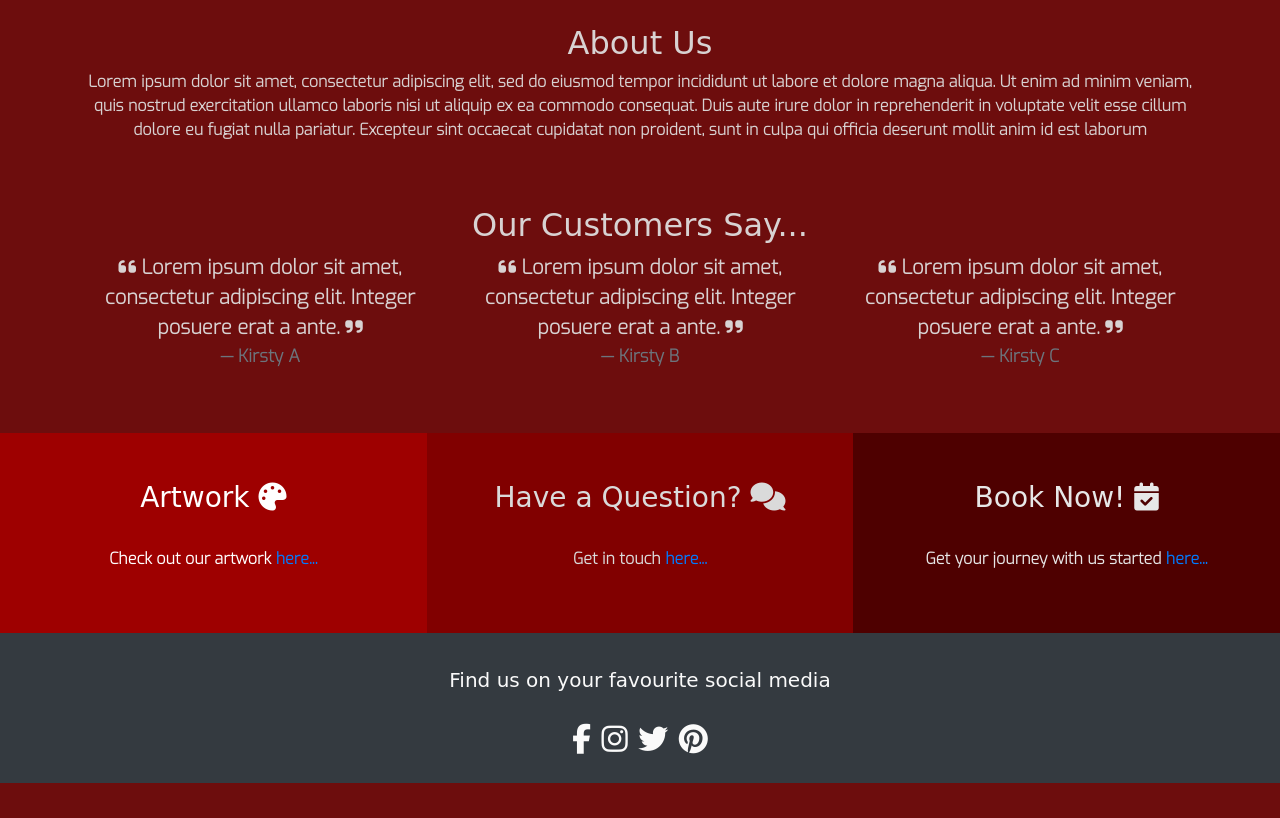
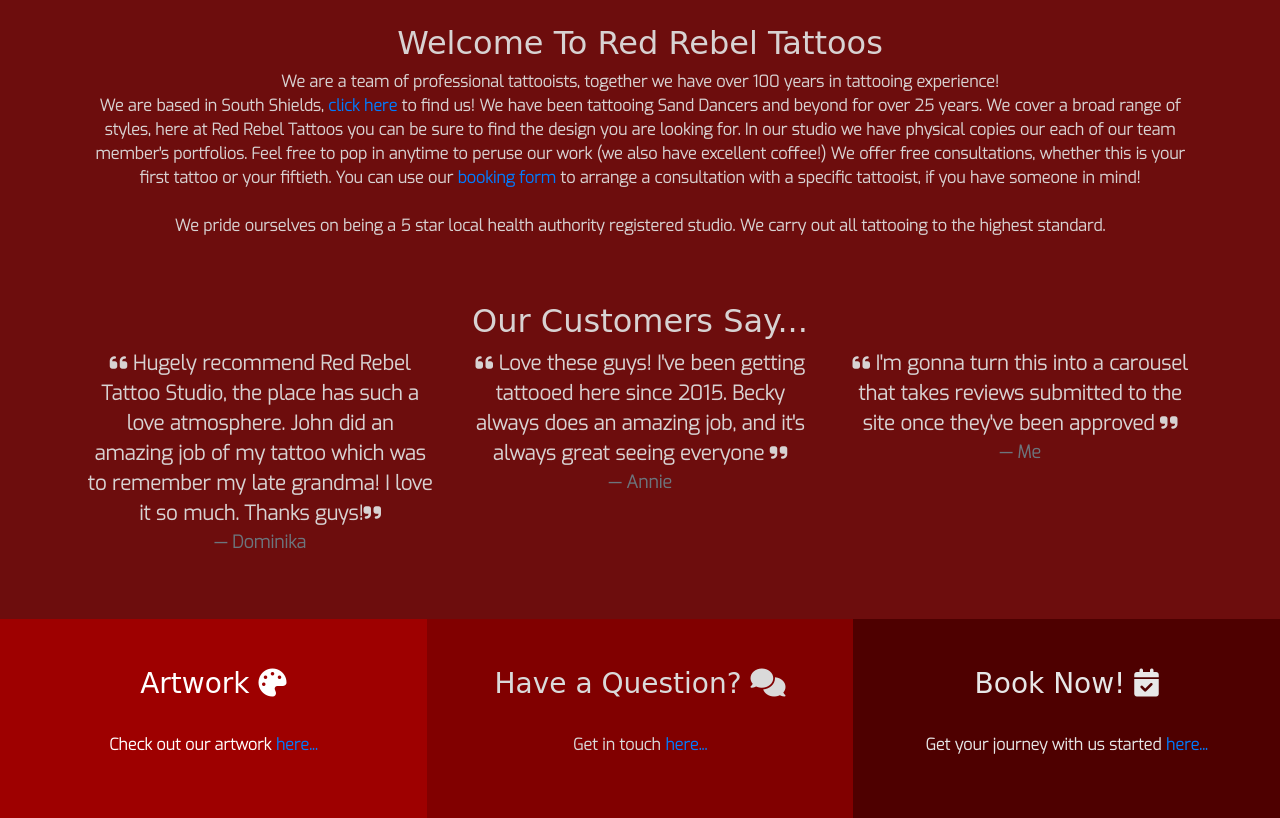
Before and after one commit to AnnieNeilson/Red-Rebel-Tattoos, a Django app: page / in a window 1280 px wide. Shown: the part 521-1339 px from the top of the page. Before the commit the page ends 1304 px from the top, so only its background shows below. Run offline with Django 3.2, Linux system fonts and the light colour scheme; parts of the project's set-up code (start-up, migrations or seed data) failed here and were passed over; some libraries are stand-ins or nearby versions; some web fonts are replaced.

Commit message:
Create admin users and add posts to site. Add text content to index.html

```diff
--- a/artwork/forms.py
+++ b/artwork/forms.py
@@ -15,7 +15,7 @@ class ContactForm(forms.ModelForm):
 
 
 class DateInput(forms.DateInput):
-    input_type = 'requested_date'
+    input_type = 'date'
 
 
 class BookingForm(forms.ModelForm):
@@ -23,5 +23,5 @@ class BookingForm(forms.ModelForm):
         model = Booking
         fields = ['artist', 'subject', 'requested_date', 'message']
         widgets = {
-            'requested_date': DateInput(),
+            'requested_date': DateInput()
         }
--- a/artwork/views.py
+++ b/artwork/views.py
@@ -53,8 +53,14 @@ class ContactPage(View):
         contact_form = ContactForm(data=request.POST)
         if contact_form.is_valid():
             contact_form.save()
+            return render(request, 'contact_successful.html',)
         contact_form = ContactForm()
-        return render(request, 'contact_successful.html',)
+        return render(
+            request,
+            "contact.html",
+            {
+                "contact_form": ContactForm(),
+            },)
 
 
 class PostList(generic.ListView):
--- a/static/css/style.css
+++ b/static/css/style.css
@@ -107,7 +107,6 @@ header h2{
 .artwork-rows{
     color: #fafafa;
     text-decoration: none;
-
 }
 
 .card{
@@ -185,8 +184,9 @@ header h2{
 } */
 /* --------------------------------------CONTACT PAGE-------- */
 
-
-
+.contact-map{
+    height:50vh;
+}
 
 /* ----------------------------------------------------Footer */
 .footer{
--- a/templates/booking.html
+++ b/templates/booking.html
@@ -19,6 +19,8 @@
         Please note this form is intended for booking inquiries, for general contact
         check out our <a href="{% url 'contact' %}">Contact Page</a>
     </p>
+    <small>We cannot guarantee appointments on your requested date, however we will
+        aim to get as close as possible.</small>
     <form method="post" style="margin:50px">
         {{ booking_form | crispy }}
         {% csrf_token %}
--- a/templates/index.html
+++ b/templates/index.html
@@ -18,14 +18,21 @@
 <article class="container light-text">
     <!-- About us-->
     <section id="about-us" class="home-sections">
-        <h2>About Us</h2>
-        <p>Lorem ipsum dolor sit amet, consectetur adipiscing elit,
-            sed do eiusmod tempor incididunt ut labore et dolore magna aliqua.
-            Ut enim ad minim veniam, quis nostrud exercitation ullamco laboris
-            nisi ut aliquip ex ea commodo consequat. Duis aute irure dolor in
-            reprehenderit in voluptate velit esse cillum dolore eu fugiat
-            nulla pariatur. Excepteur sint occaecat cupidatat non proident,
-            sunt in culpa qui officia deserunt mollit anim id est laborum</p>
+        <h2>Welcome To Red Rebel Tattoos</h2>
+        <p id="about-us-text">
+            We are a team of professional tattooists, together we have over 100 years in tattooing experience!
+            <br>We are based in South Shields, <a href="{% url 'contact' %}">click here</a> to find us!
+            We have been tattooing Sand Dancers and beyond for over 25 years.
+            We cover a broad range of styles, here at Red Rebel Tattoos you can be sure to find
+            the design you are looking for. In our studio we have physical copies our each of our team member's portfolios.
+            Feel free to pop in anytime to peruse our work (we also have excellent coffee!)
+            We offer free consultations, whether this is your first tattoo or your fiftieth.
+            You can use our <a href="{% url 'booking' %}">booking form</a> to arrange a consultation with a
+            specific tattooist, if you have someone in mind!
+            <br>
+            <br>We pride ourselves on being a 5 star local health
+            authority registered studio. We carry out all tattooing to the highest standard.
+        </p>
     </section>
     <!-- /.about us-->
     <!-- Quotes -->
@@ -33,19 +40,17 @@
         <h2>Our Customers Say...</h2>
         <div class="row">
             <blockquote class="blockquote col-md-4">
-                <p class="mb-0"><i class="fa fa-quote-left"></i> Lorem ipsum dolor sit amet,
-                    consectetur adipiscing elit. Integer posuere erat a ante. <i class="fa fa-quote-right"></i></p>
-                <footer class="blockquote-footer">Kirsty A</footer>
+                <p class="mb-0"><i class="fa fa-quote-left"></i> Hugely recommend Red Rebel Tattoo Studio, the place has such a love atmosphere. John did an amazing job of my tattoo which was to remember my late grandma! I love it so much. Thanks guys!<i class="fa fa-quote-right"></i></p>
+                <footer class="blockquote-footer">Dominika</footer>
             </blockquote>
             <blockquote class="blockquote col-md-4">
-                <p class="mb-0"><i class="fa fa-quote-left"></i> Lorem ipsum dolor sit amet,
-                    consectetur adipiscing elit. Integer posuere erat a ante. <i class="fa fa-quote-right"></i></p>
-                <footer class="blockquote-footer">Kirsty B</footer>
+                <p class="mb-0"><i class="fa fa-quote-left"></i> Love these guys! I've been getting tattooed here since 2015. Becky always does an amazing job, and it's always great seeing everyone
+                    <i class="fa fa-quote-right"></i></p>
+                <footer class="blockquote-footer">Annie</footer>
             </blockquote>
             <blockquote class="blockquote col-md-4">
-                <p class="mb-0"><i class="fa fa-quote-left"></i> Lorem ipsum dolor sit amet,
-                    consectetur adipiscing elit. Integer posuere erat a ante. <i class="fa fa-quote-right"></i></p>
-                <footer class="blockquote-footer">Kirsty C</footer>
+                <p class="mb-0"><i class="fa fa-quote-left"></i> I'm gonna turn this into a carousel that takes reviews submitted to the site once they've been approved <i class="fa fa-quote-right"></i></p>
+                <footer class="blockquote-footer">Me</footer>
             </blockquote>
         </div>
     </section>
@@ -61,11 +66,11 @@
             </div>
             <div class="col-md-4 feature-link" id="faq-link">
                 <h3>Have a Question? <i class="fa fa-comments"></i></h3>
-                <p>Get in touch <a href="#">here...</a></p>
+                <p>Get in touch <a href="{% url 'contact' %}">here...</a></p>
             </div>
             <div class="col-md-4 feature-link" id="booking-link">
                 <h3>Book Now! <i class="fa fa-calendar-check"></i></h3>
-                <p>Get your journey with us started <a href="#">here...</a></p>
+                <p>Get your journey with us started <a href="{% url 'booking' %}">here...</a></p>
             </div>
         </div>
     </section>
```
Also changed, not shown: artwork/admin.py (+5 -2 lines), templates/contact.html (+10 -7 lines).
